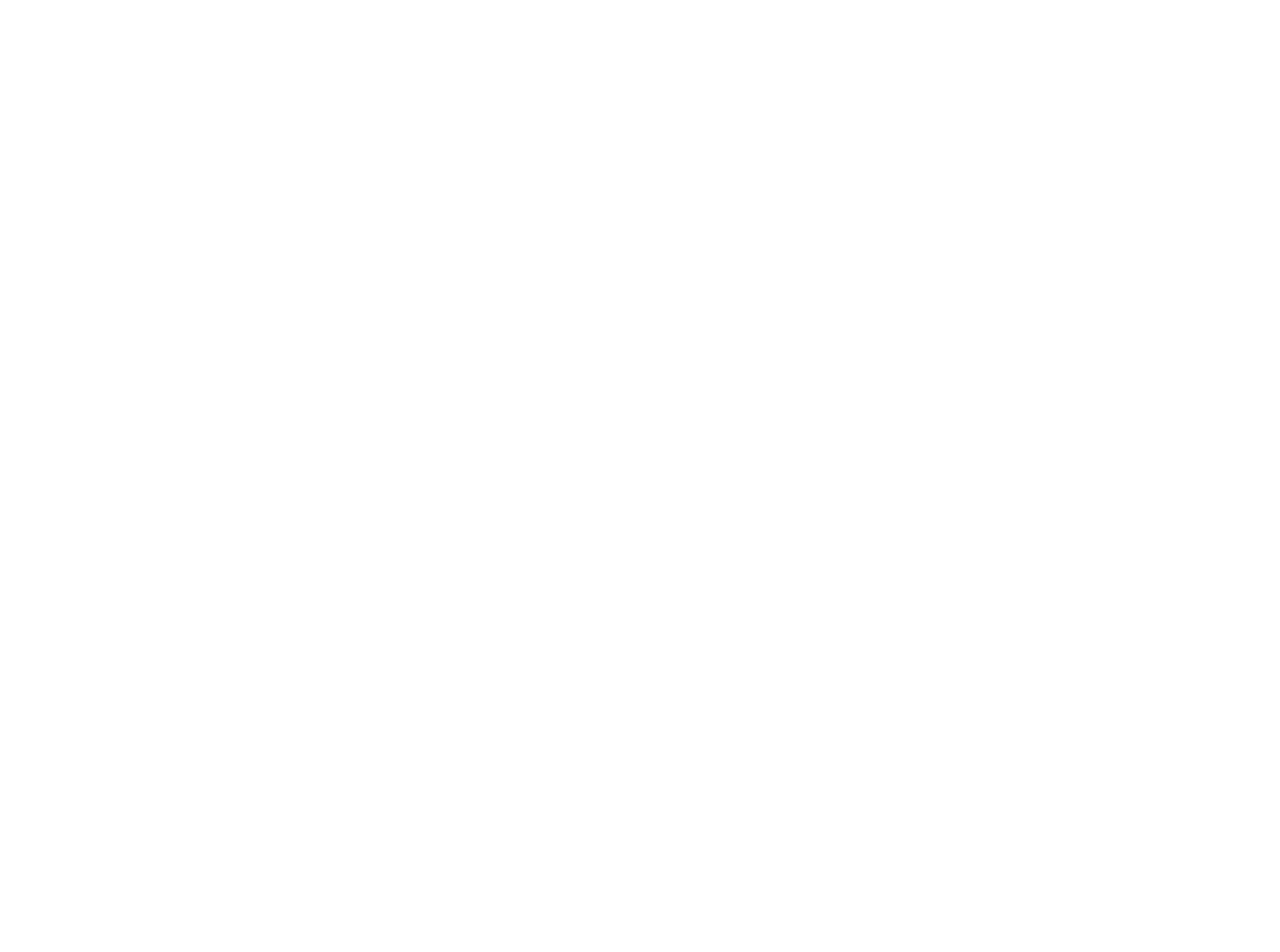
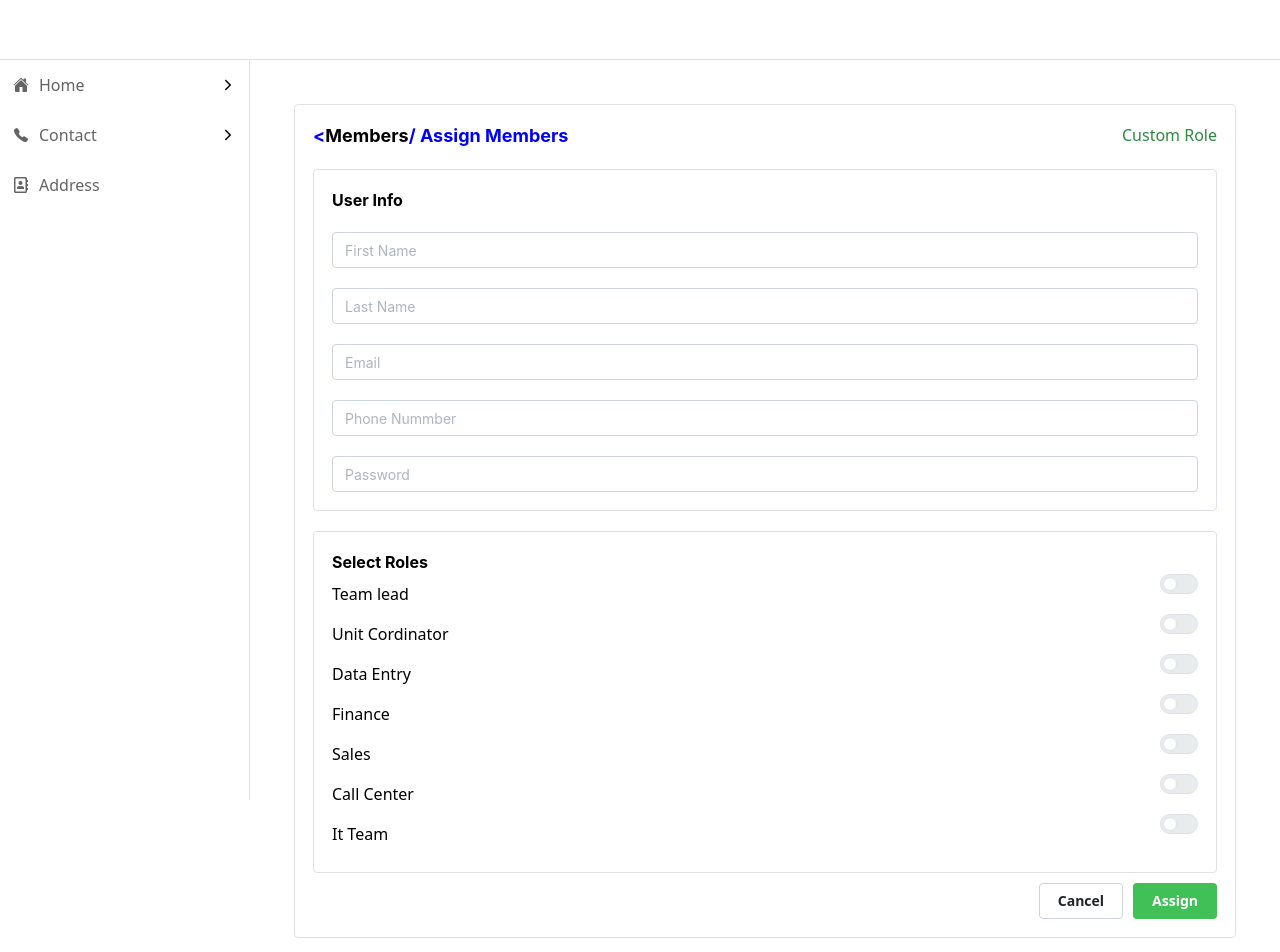
Before and after one commit to aayushhh44/HealthCamp, a React (Vite) app: page /dashboard/assign in a window 1280 px wide. Before the commit this address had no page. Shown: the top 952 px of the page. Before the commit the page ends 800 px from the top, so only its background shows below. Built offline with nearby package versions, Linux system fonts and the light colour scheme.

Commit message:
assign member component added

```diff
--- /dev/null
+++ b/src/pages/dashboard/RoleManagement/AssignMember.tsx
@@ -0,0 +1,72 @@
+import {  Box, Button,  Flex, Paper, Space, Switch, Text, TextInput, Title } from "@mantine/core"
+
+const AssignMember = () => {
+    return (
+        <Paper m={28} p={18} withBorder lh={2.5}  >
+            <Flex justify={'space-between'}>
+            <Flex>
+                <Title order={4} style={{ color: 'blue' }}>&lt; </Title>
+                <Space h={'lg'} />
+                <Title order={4}>Members</Title>
+                <Title order={4} style={{ color: 'blue' }}> / Assign Members</Title>
+            </Flex>
+            <Flex>
+                <Text color='green.9'>Custom Role</Text>
+            </Flex>
+            </Flex>
+
+            <Space h={'lg'} />
+            <Paper p={18} withBorder lh={2.5}  >
+                <Flex direction='column' gap={20}  >
+                    <Title order={5}>User Info</Title>
+
+                    <TextInput placeholder="First Name" />
+                    <TextInput placeholder="Last Name" />
+                    <TextInput placeholder="Email" />
+                    <TextInput placeholder="Phone Nummber" />
+                    <TextInput placeholder="Password" />
+                </Flex>
+            </Paper>
+            <Space h='lg' />
+
+            <Paper p={18} withBorder lh={2.5}    >
+                <Title order={5}>Select Roles</Title>
+                <Flex justify='space-between' >
+                    <p>Team lead</p>
+                    <Switch />
+                </Flex>
+                <Flex justify='space-between' >
+                    <p>Unit Cordinator</p>
+                    <Switch />
+                </Flex>
+                <Flex justify='space-between' >
+                    <p>Data Entry</p>
+                    <Switch />
+                </Flex>
+                <Flex justify='space-between' >
+                    <p>Finance</p>
+                    <Switch />
+                </Flex>
+                <Flex justify='space-between' >
+                    <p>Sales</p>
+                    <Switch />
+                </Flex>
+                <Flex justify='space-between' >
+                    <p>Call Center</p>
+                    <Switch />
+                </Flex>
+                <Flex justify='space-between' >
+                    <p>It Team</p>
+                    <Switch />
+                </Flex>
+            </Paper>
+            <Flex justify={'end'} gap={10} mt={10}>
+                <Button variant="default" >Cancel</Button>
+                <Button color="green" >Assign</Button>
+            </Flex>
+
+        </Paper>
+    )
+}
+
+export default AssignMember
--- a/src/routes/DashboardRoute.tsx
+++ b/src/routes/DashboardRoute.tsx
@@ -2,6 +2,7 @@ import { lazy } from "react";
 import Loadable from "../components/Loadable";
 import DashboardLayout from "../layout/dashboard-layout/DashboardLayout";
 import RoleManagement from "../pages/dashboard/RoleManagement/RoleManagement";
+import AssignMember from "../pages/dashboard/RoleManagement/AssignMember";
 
 
 const AuthLogin = Loadable(lazy(() => import("../pages/auth/Login")));
@@ -18,6 +19,10 @@ const DashboardRoutes = {
         path: "role",
         element: <RoleManagement />
       },
+      {
+        path: "assign",
+        element: <AssignMember />
+      },
     ],
 };
 
```
